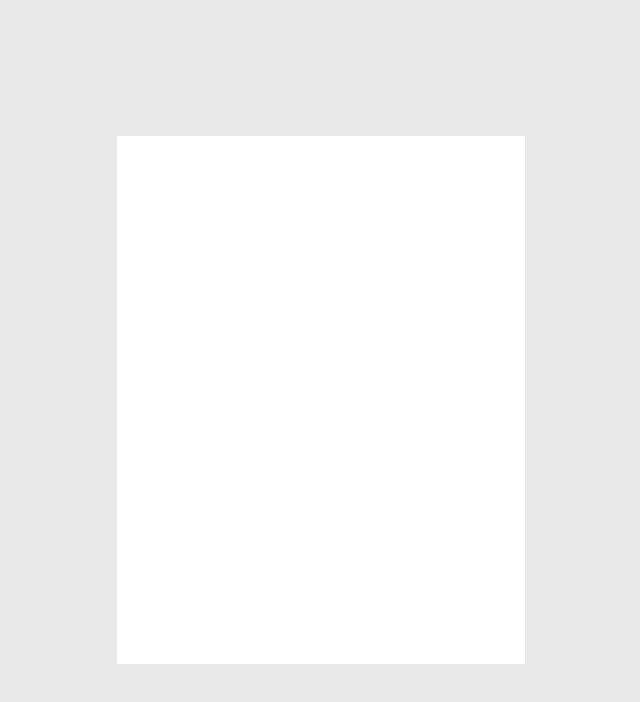
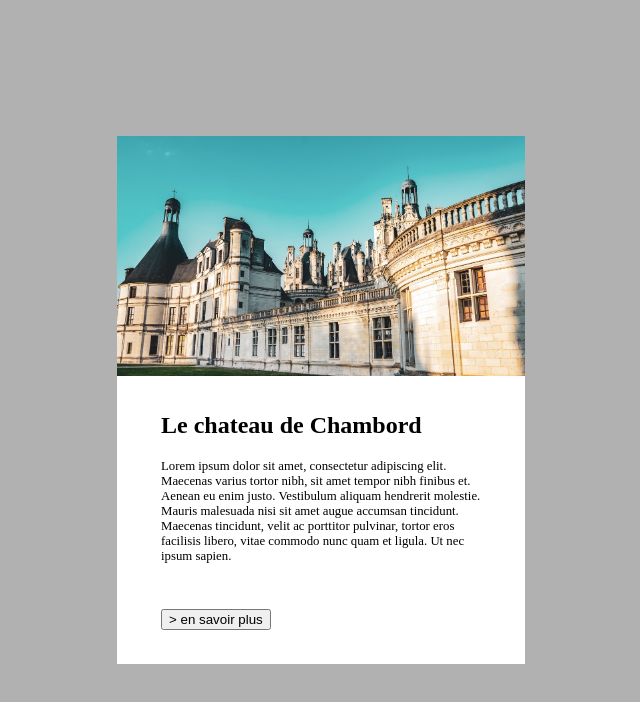
Before and after one commit to lnamurber/chambord, a plain HTML site: page index.html in a window 1280 px wide. Shown: the whole page, without its empty margins (319-959 px from the left). Drawn offline with Linux system fonts and the light colour scheme.

Commit message:
Button En savoir plus

```diff
--- a/index.html
+++ b/index.html
@@ -1,11 +1,11 @@
-
 <html>
 
     <head>
 
         <title>
 
-            Chambord Castle
+            Chambord title
+
 
         </title>
 
@@ -17,11 +17,32 @@
 
         <div class="component">
 
+            <div id="preview">
+                <img src="images/card__picture__image.jpg" id="castle"/>
 
+            </div>
+
+            <div id="text">
+
+                <h2>
+                    Le chateau de Chambord
+                </h2>
+
+                 <p>
+                    Lorem ipsum dolor sit amet, consectetur adipiscing elit. Maecenas varius tortor nibh, sit amet tempor nibh finibus et. Aenean eu enim justo. Vestibulum aliquam hendrerit molestie. Mauris malesuada nisi sit amet augue accumsan tincidunt. Maecenas tincidunt, velit ac porttitor pulvinar, tortor eros facilisis libero, vitae commodo nunc quam et ligula. Ut nec ipsum sapien.
+                </p>
+
+            </div>
+
+            <div id="en_savoir_plus">
+
+                <button>> en savoir plus</button>
+
+             </div>
 
         </div>
 
-
     </body>
 
+
 </html>
--- a/style.css
+++ b/style.css
@@ -1,26 +1,41 @@
 html {
-    background-color: #e9e9e9;
+    background-color: rgb(177, 177, 177);
+}
 
-}
 html,body {
-width: 100%;
-height: 100%;
-margin:0;
-padding:0;
-
-
+    width: 100%;
+    height: 100%;
+    margin: 0;
+    padding: 0;
 }
 
 body {
-
-    display:flex;
+    display: flex;
     flex-direction: column;
     align-items: center;
     justify-content: center;
 }
 
 .component {
-    background-color: #FFFFFF;
+    background-color: white;
     height: 528px;
     width: 408px;
+    overflow: hidden;
 }
+
+img#castle {
+    width: 100%;
+
+}
+#preview {
+    height: 15em;
+    overflow: hidden;
+}
+
+#text,#en_savoir_plus {
+    padding: 1em 44px 1em 44px;
+}
+
+#text p {
+    font-size: 0.80em;
+}
```
Also changed, not shown: images/card__picture__image.jpg (added), 2 other files.
